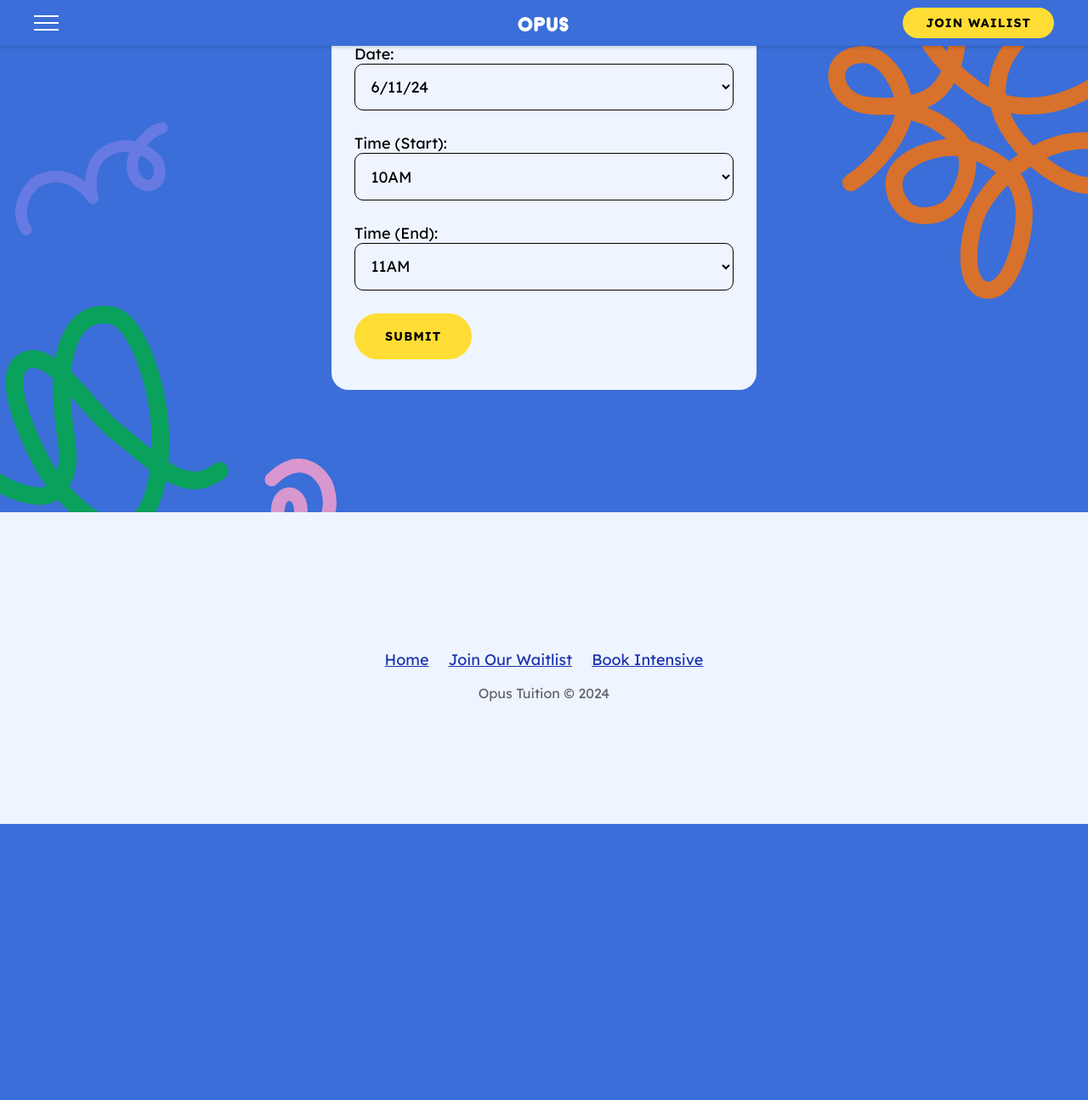
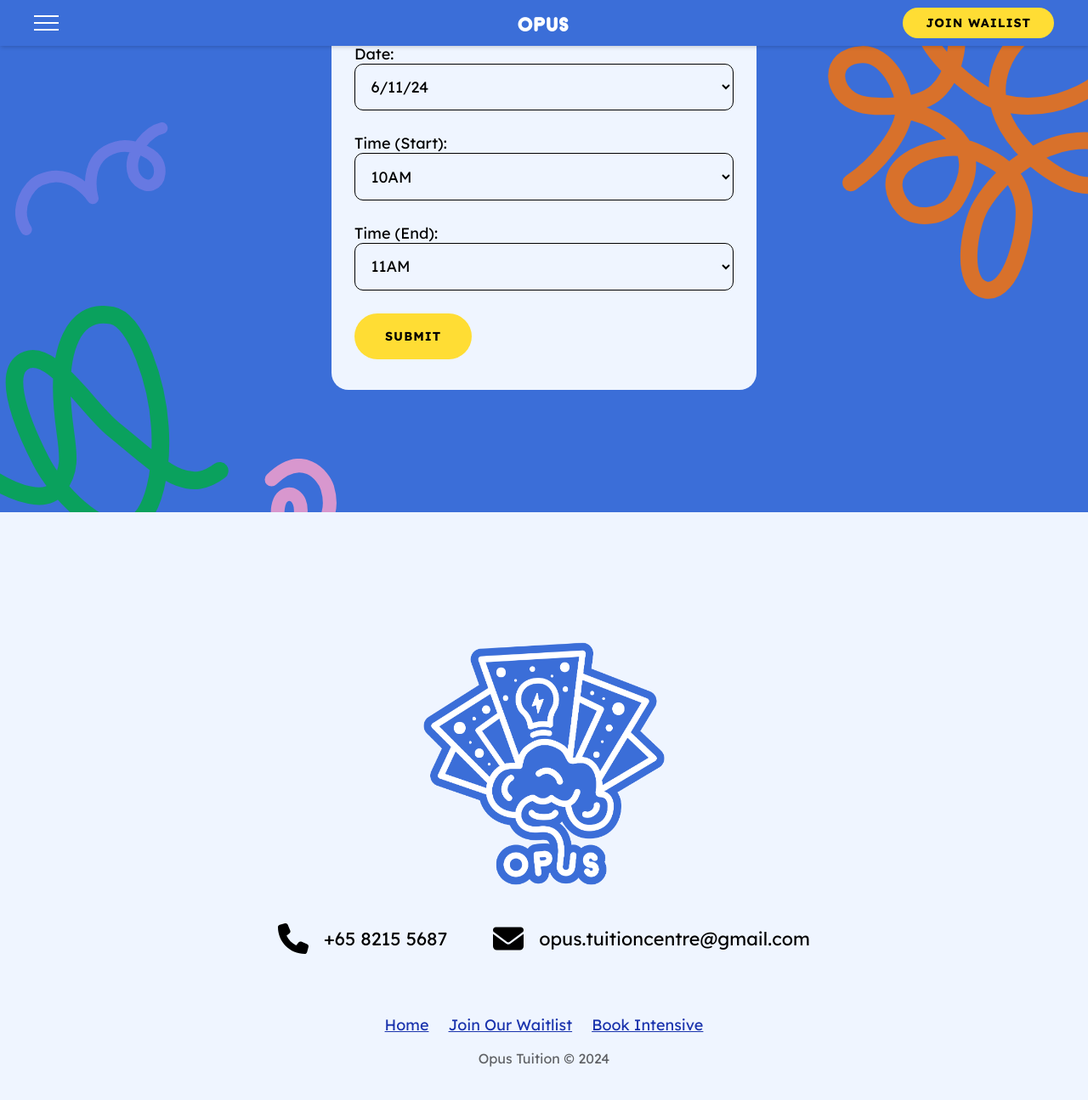
Before and after one commit to opustuition/opus-website, a Jekyll site: the page built from intensive.html, in a window 1280 px wide and 1400 px high, scrolled down 493 px. Shown: the top 1295 px of the window at 85% size. Built offline with Jekyll 4.4.1, drawn with Linux system fonts in a browser that asks for light colours; before the commit the page ends 1463 px from its top, so only the background shows below that.

Commit message:
Set up footer

```diff
--- a/_layouts/default.html
+++ b/_layouts/default.html
@@ -72,6 +72,17 @@
                 </div>
             {% endif %}
             <div class="footer">
+                <img src="{{ site.url }}/img/logo.png" class="footer-logo" alt="OPUS Tuition logo"/>
+                <div class="footer-contact">
+                    <div class="footer-phone">
+                        <div class="footer-phone-icon"></div>
+                        <div class="footer-phone-text">+65 8215 5687</div>
+                    </div>
+                    <div class="footer-email">
+                        <div class="footer-email-icon"></div>
+                        <div class="footer-email-text">opus.tuitioncentre@gmail.com</div>
+                    </div>
+                </div>
                 {% include nav.html %}
                 <div class="footer-copy">Opus Tuition &copy; {{ "now" | date: "%Y" }}</div>
             </div>
--- a/css/main.css
+++ b/css/main.css
@@ -163,6 +163,49 @@ a {
   text-align: center;
 }
 
+.footer-logo {
+  display: block;
+  margin: 0 auto 2rem auto;
+  max-width: 600px;
+  width: 100%;
+}
+
+.footer-contact {
+  column-gap: 3rem;
+  display: grid;
+  grid-template-columns: 1fr;
+  justify-content: center;
+  margin: 0 auto 4rem auto;
+  max-width: 600px;
+  row-gap: 1rem;
+}
+
+.footer-phone,
+.footer-email {
+  align-items: center;
+  column-gap: 1rem;
+  display: grid;
+  font-size: 1.2rem;
+  grid-template-columns: auto 1fr;
+}
+
+.footer-phone-icon,
+.footer-email-icon {
+  background-repeat: no-repeat;
+  background-size: contain;
+  display: block;
+  height: 2rem;
+  width: 2rem;
+}
+
+.footer-phone-icon {
+  background: url("/img/icons/phone-solid.svg");
+}
+
+.footer-email-icon {
+  background: url("/img/icons/envelope-solid.svg");
+}
+
 .header {
   padding: .4rem .6rem;
   position: absolute;
@@ -208,7 +251,9 @@ a {
   cursor: pointer;
   font-size: .8rem;
   font-weight: bold;
+  opacity: 1;
   width: 1.6rem;
+  transition: opacity .2s ease;
 }
 
 .menu-open:hover {
@@ -230,10 +275,17 @@ a {
   border: 1px solid #fff;
   border-radius: .8rem;
   color: #fff;
+  cursor: pointer;
   font-size: .8rem;
   font-weight: bold;
   margin: .5rem 1rem;
+  opacity: 1;
   padding: .5rem 1rem;
+  transition: opacity .2s ease;
+}
+
+.menu-close:hover {
+  opacity: .6;
 }
 
 .sidebar {
@@ -471,4 +523,9 @@ a {
       max-width: 600px;
   }
 
+  .footer-contact {
+    grid-template-columns: auto auto;
+    max-width: 1000px;
   }
+
+}
```
Also changed, not shown: css/index.css (+27 -0 lines), index.html (+6 -2 lines), img/assets/beans/bean-diverse.svg, img/icons/envelope-solid.svg (added), img/icons/phone-solid.svg (added). Lines whose indentation alone changed are shown as unchanged.
